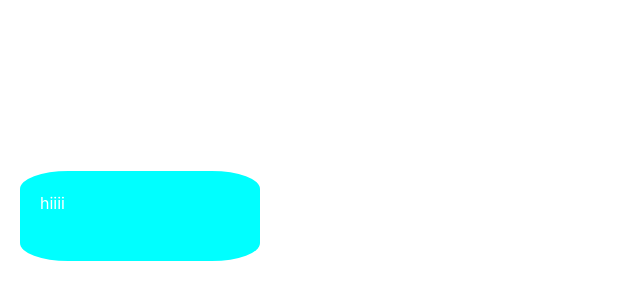
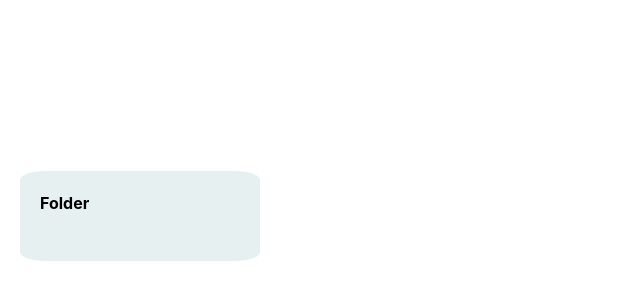
Before and after one commit to polin103109/Ollyotask1, a React (Vite) app: page / in a window 1280 px wide. Shown: the part 184-484 px from the top of the page, without its empty margins (0-640 px from the left). Built offline with nearby package versions, Linux system fonts and the light colour scheme.

Commit message:
First Designed the First UI

```diff
--- a/src/App.css
+++ b/src/App.css
@@ -1,9 +1,11 @@
 .folderDiv{
   width:200px;
   height:50px;
-  color:white;
-  background-color: aqua;
+  color:black;
+  font-weight: bold;
+  background-color: rgb(231, 240, 240);
   padding: 20px;
   margin: 20px;
-  border-radius: 20%;
+  border-radius: 10%;
+  cursor: pointer;
 }
--- a/src/App.jsx
+++ b/src/App.jsx
@@ -7,8 +7,7 @@ function App() {
   return (
     <>
 
-
-     <div className='folderDiv'> hiiii</div>
+    <div className='folderDiv'>Folder</div>
 
     </>
   )
```
